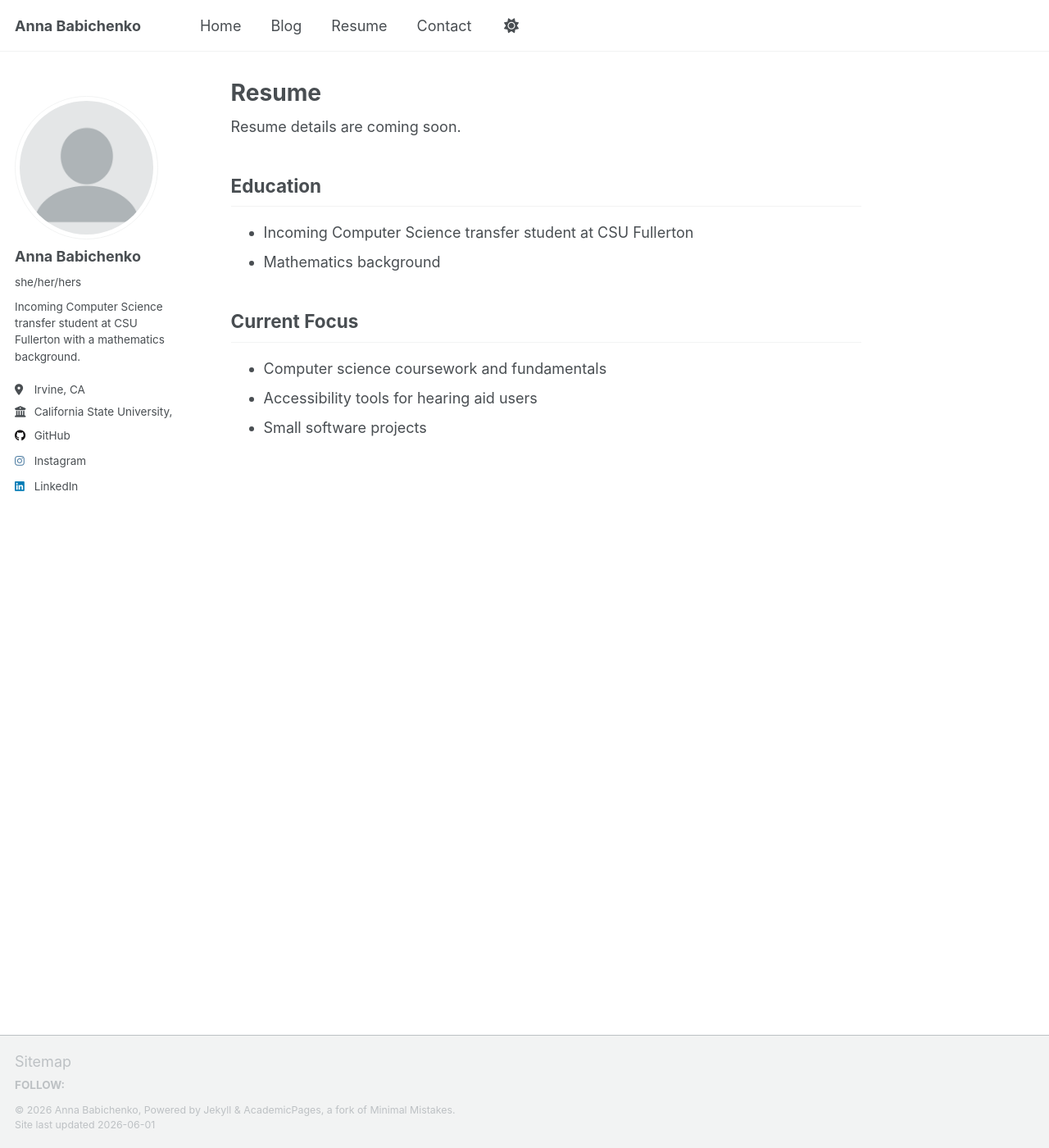
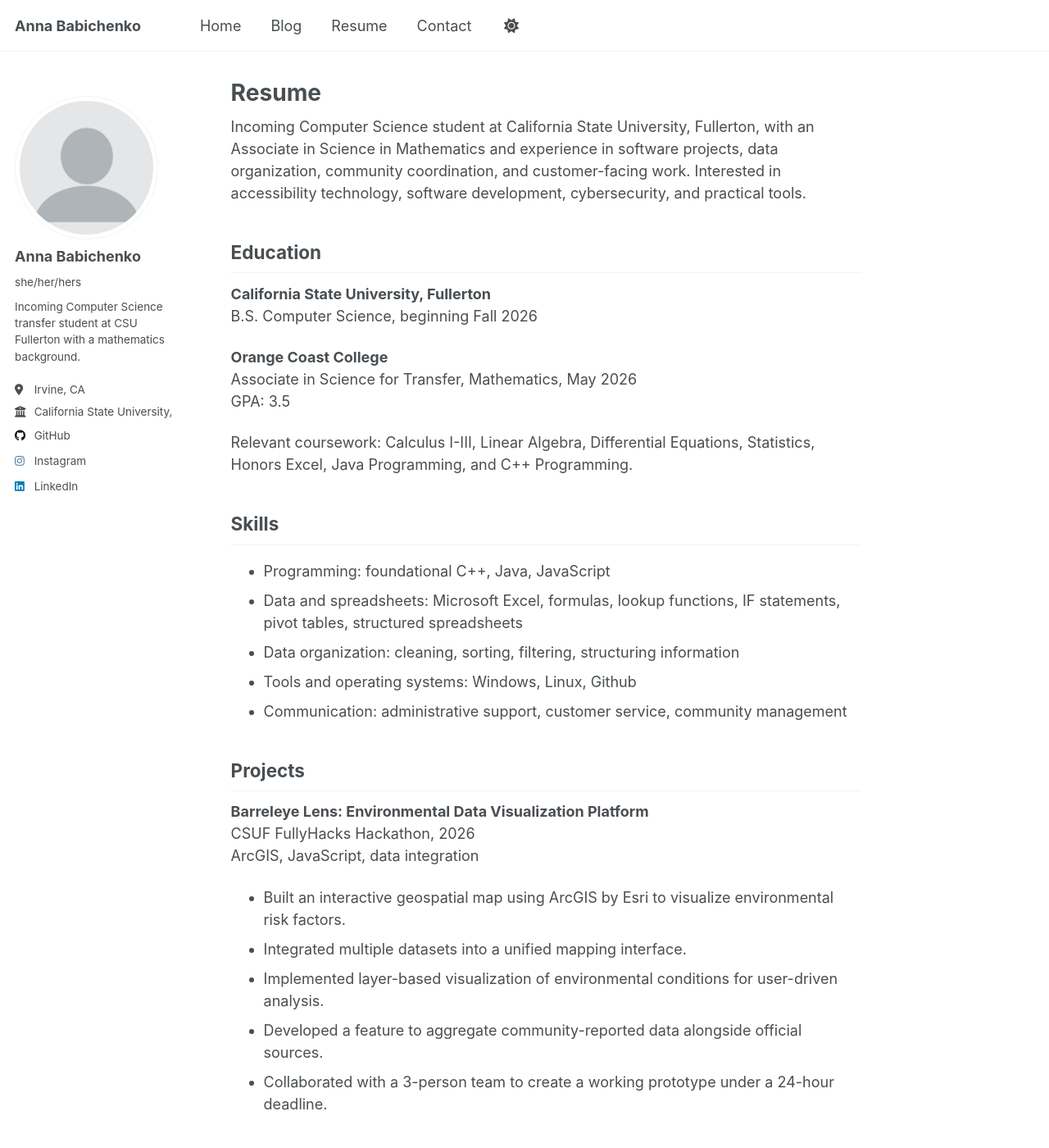
Before and after one commit to babichenko/babichenko.github.io, a Jekyll site: the page built from _pages/cv.md, in a window 1280 px wide and 1400 px high. Shown: the whole window at 82% size. Built offline with Jekyll 4.4.1, drawn with Linux system fonts in a browser that asks for light colours; a script that is not in the unit is left out; some of the changed text lies outside the part shown.

Commit message:
Updated contact and cv

```diff
--- a/_pages/cv.md
+++ b/_pages/cv.md
@@ -7,15 +7,79 @@ redirect_from:
   - /resume
 ---
 
-Resume details are coming soon.
+Incoming Computer Science student at California State University, Fullerton, with an Associate in Science in Mathematics and experience in software projects, data organization, community coordination, and customer-facing work. Interested in accessibility technology, software development, cybersecurity, and practical tools.
 
 ## Education
 
-- Incoming Computer Science transfer student at CSU Fullerton
-- Mathematics background
+**California State University, Fullerton**
+B.S. Computer Science, beginning Fall 2026
 
-## Current Focus
+**Orange Coast College**
+Associate in Science for Transfer, Mathematics, May 2026
+GPA: 3.5
 
-- Computer science coursework and fundamentals
-- Accessibility tools for hearing aid users
-- Small software projects
+Relevant coursework: Calculus I-III, Linear Algebra, Differential Equations, Statistics, Honors Excel, Java Programming, and C++ Programming.
+
+## Skills
+
+- Programming: foundational C++, Java, JavaScript
+- Data and spreadsheets: Microsoft Excel, formulas, lookup functions, IF statements, pivot tables, structured spreadsheets
+- Data organization: cleaning, sorting, filtering, structuring information
+- Tools and operating systems: Windows, Linux, Github
+- Communication: administrative support, customer service, community management
+
+## Projects
+
+**Barreleye Lens: Environmental Data Visualization Platform**
+CSUF FullyHacks Hackathon, 2026
+ArcGIS, JavaScript, data integration
+
+- Built an interactive geospatial map using ArcGIS by Esri to visualize environmental risk factors.
+- Integrated multiple datasets into a unified mapping interface.
+- Implemented layer-based visualization of environmental conditions for user-driven analysis.
+- Developed a feature to aggregate community-reported data alongside official sources.
+- Collaborated with a 3-person team to create a working prototype under a 24-hour deadline.
+
+## Experience
+
+**On-Demand Team Member**
+Target, May 2026-present
+Orange County, CA
+
+**Social Media & Events Coordinator**
+Silent Book Club Irvine, June 2025-present
+Irvine, CA
+
+- Plan and update weekly events with 40-60 attendees.
+- Manage community accounts with 1,000+ members and followers.
+
+**Secretary & Community Engagement Officer**
+Coast Aeronautics and Astronautics Research Lab (CAARL), February 2023-May 2026
+Orange Coast College
+
+- Coordinated club communications and shared updates with members.
+- Assisted in organizing meetings and group activities.
+
+**Cashier / Server Assistant**
+Various Restaurants, January 2021-October 2025
+Orange County, CA
+
+- Handled high-volume transactions in fast-paced environments.
+- Managed orders, payments, and customer issues.
+
+## Volunteer Work
+
+**Blood Drive Ambassador**
+American Red Cross, January 2023-present
+
+- Checked in donors and guided them through the intake and donation process.
+
+## Certifications
+
+- Microsoft Excel (Microsoft 365 Apps)
+- Adult and Pediatric First Aid/CPR/AED
+
+## Languages
+
+- English: native or bilingual
+- Russian: limited working proficiency
```
Also changed, not shown: _pages/contact.md (+1 -1 lines).
